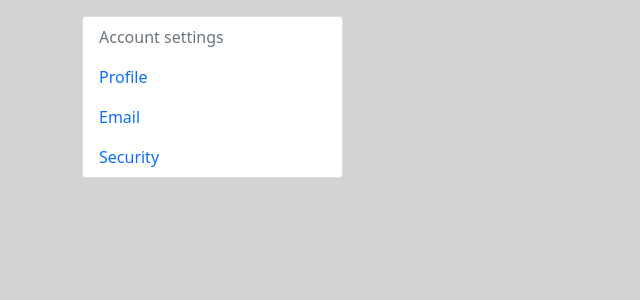
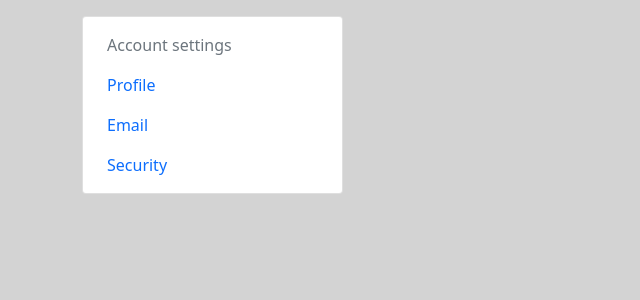
Before and after one commit to EnterKeeper/learnen, a Python web app: template templates/account_settings.html in a window 1280 px wide. Shown: the part 56-356 px from the top of the page, without its empty margins (0-640 px from the left). Run offline with Jinja, Linux system fonts and the light colour scheme; the template is opened without the code that fills it, so the values that code supplies are empty.

Commit message:
Settings selection card padding

```diff
--- a/templates/account_settings.html
+++ b/templates/account_settings.html
@@ -3,7 +3,7 @@
 {% block content %}
 <div class="row">
     <div class="col-md-3">
-        <div class="settings-tabs card">
+        <div class="settings-tabs card p-2">
             <ul class="nav nav-pills flex-column">
                 <li class="nav-item">
                     <a class="nav-link disabled" href="#">Account settings</a>
```
